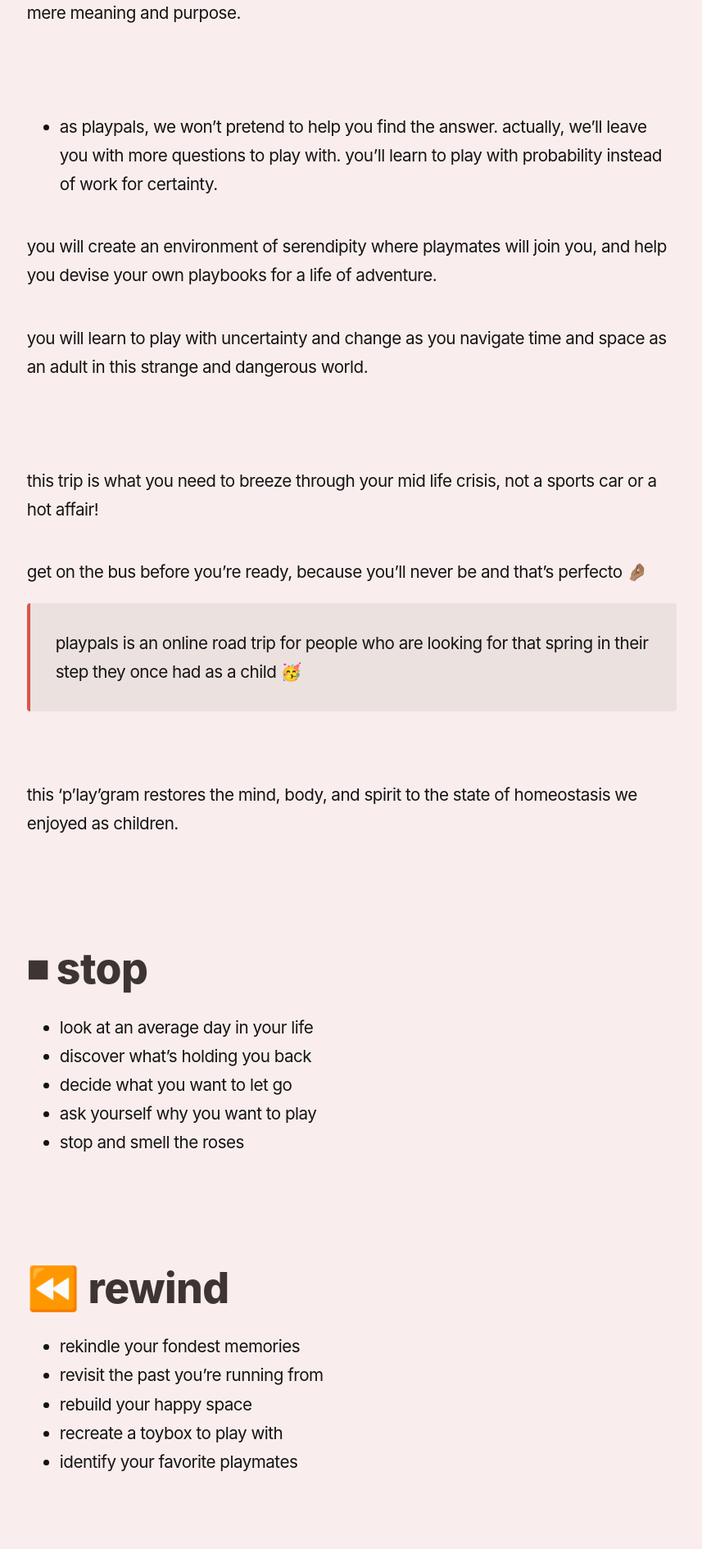
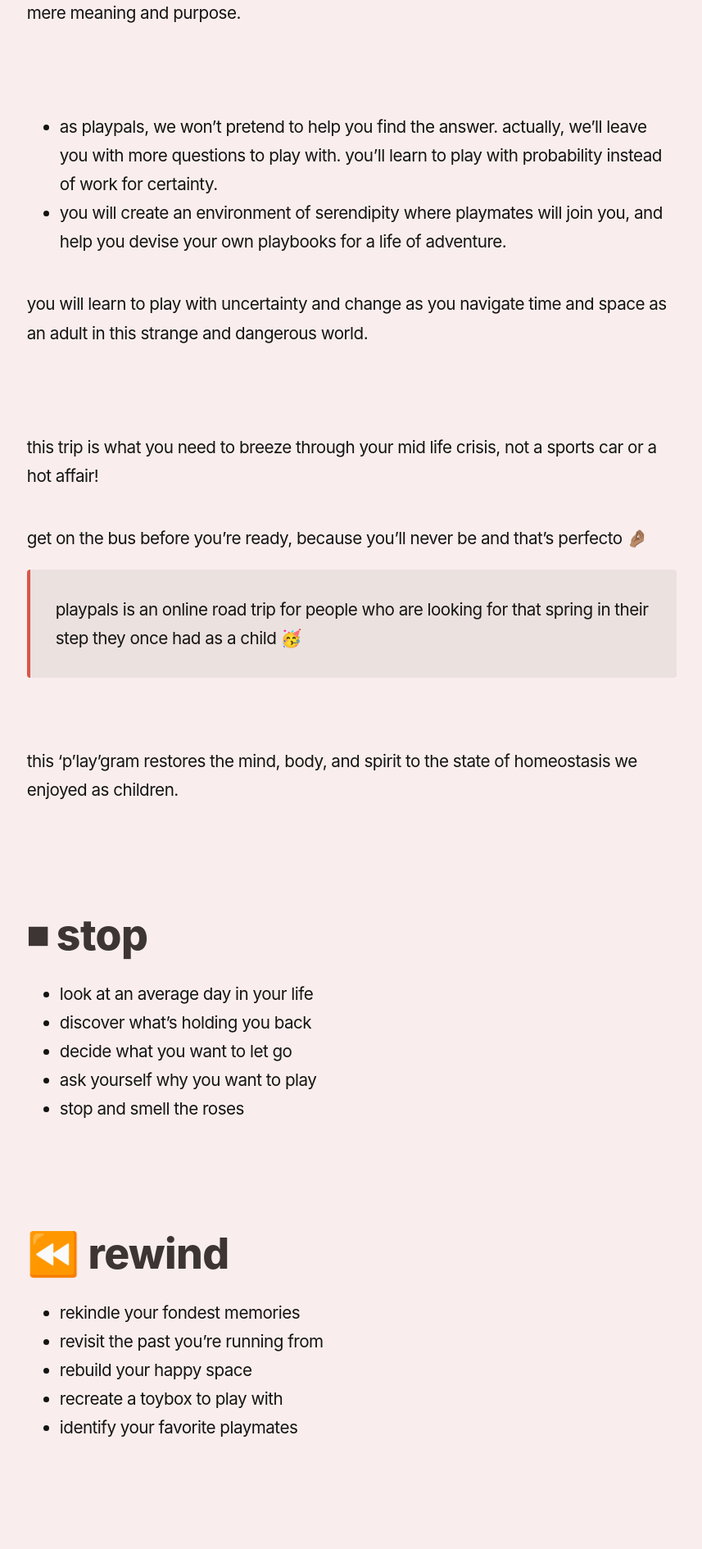
Before and after one commit to reddy2go/redgarden, a Jekyll site: the page built from _notes/playpen.md, in a window 1280 px wide. Shown: the part 1733-3623 px from the top of the page at 82% size, without its empty margins (44-901 px from the left). Built offline with Jekyll 4.4.1, drawn with Linux system fonts in a browser that asks for light colours; some web fonts are replaced; Markdown is read by kramdown in place of the engine named in the settings.

Commit message:
auto commit

```diff
--- a/_notes/playpen.md
+++ b/_notes/playpen.md
@@ -26,8 +26,7 @@ play offers a gateway to the infinite through the magic of the moment, beyond a
 
 ---
 - as playpals, we won't pretend to help you find the answer. actually, we'll leave you with more questions to play with. you'll learn to play with probability instead of work for certainty.
-
-you will create an environment of serendipity where playmates will join you, and help you devise your own playbooks for a life of adventure.
+- you will create an environment of serendipity where playmates will join you, and help you devise your own playbooks for a life of adventure.
 
 you will learn to play with uncertainty and change as you navigate time and space as an adult in this strange and dangerous world.
 
```
